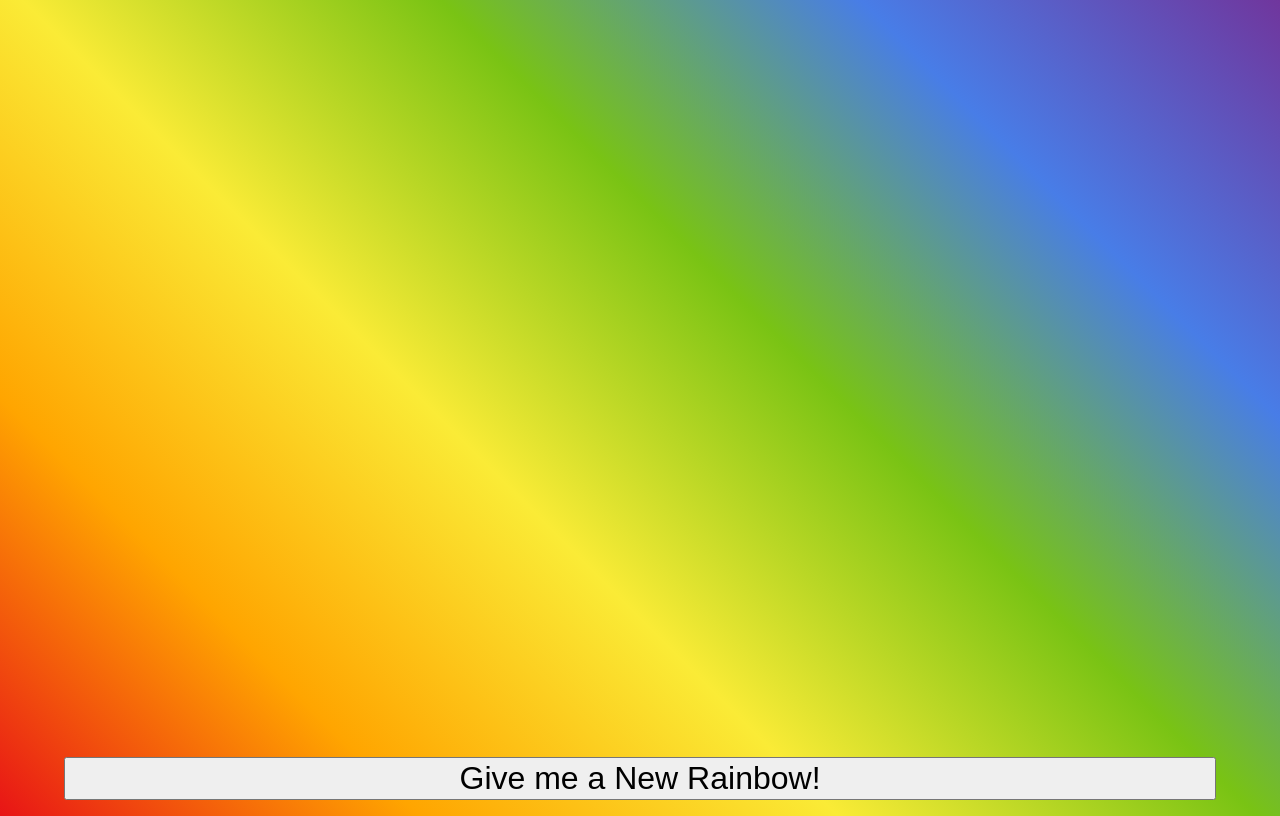
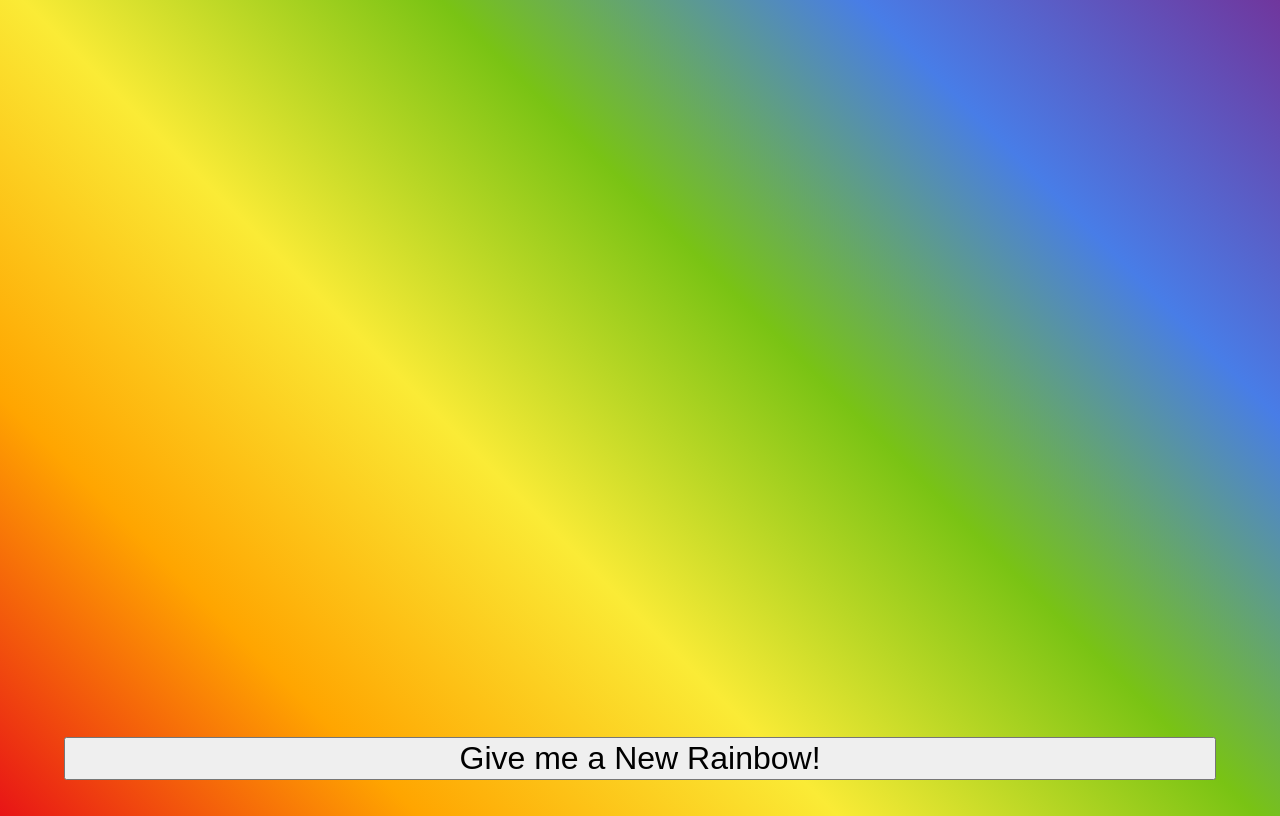
Before and after one commit to LEDCoyote/rainbow, a plain HTML site: page index.html in a window 1280 px wide. Drawn offline with Linux system fonts and the light colour scheme.

Commit message:
move button up a little

```diff
--- a/index.html
+++ b/index.html
@@ -18,7 +18,7 @@
         width: 90%;
         font-size: xx-large;
         position: absolute;
-        bottom: 0;
+        bottom: 20px;
         left: 50%;
         transform: translate(-50%, 0);
       }
```
